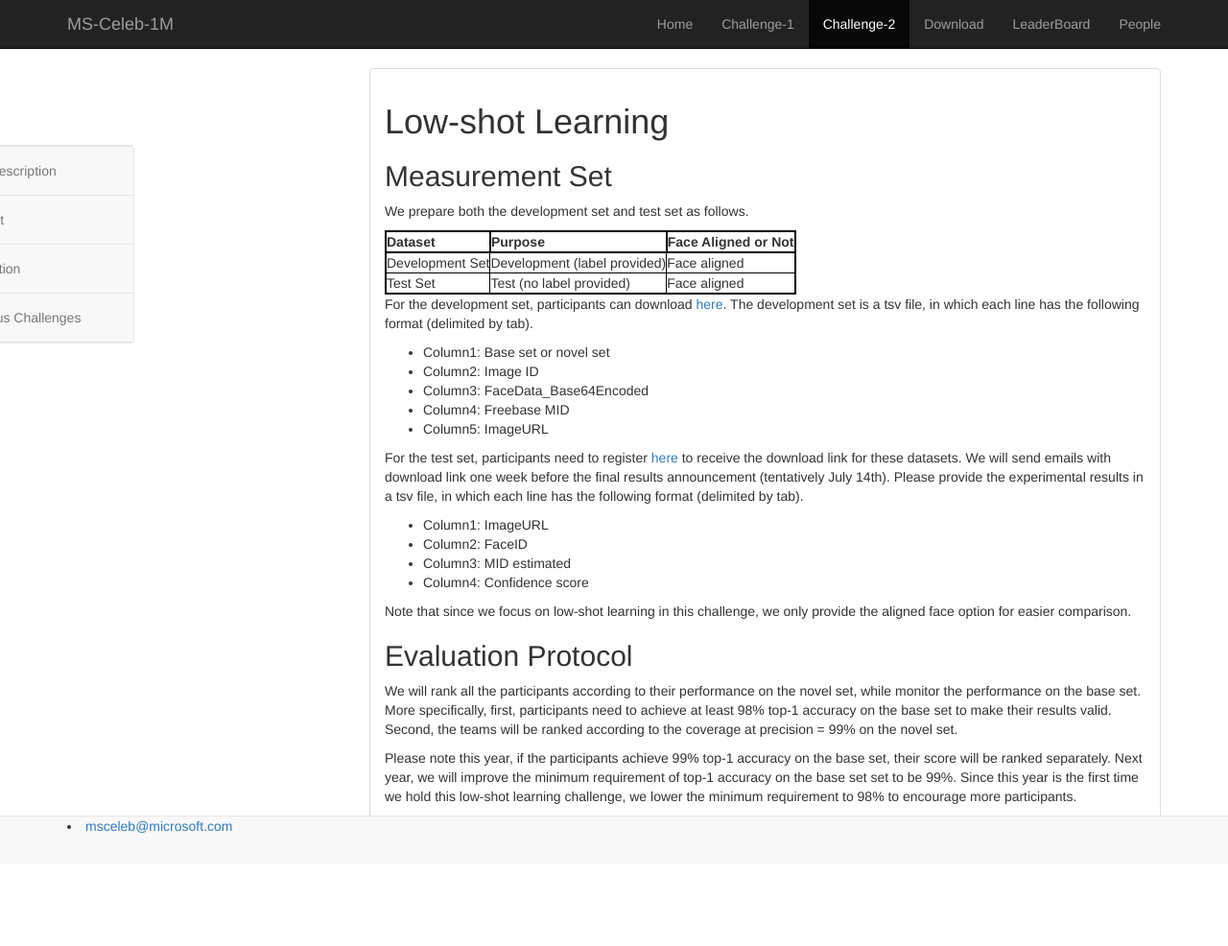
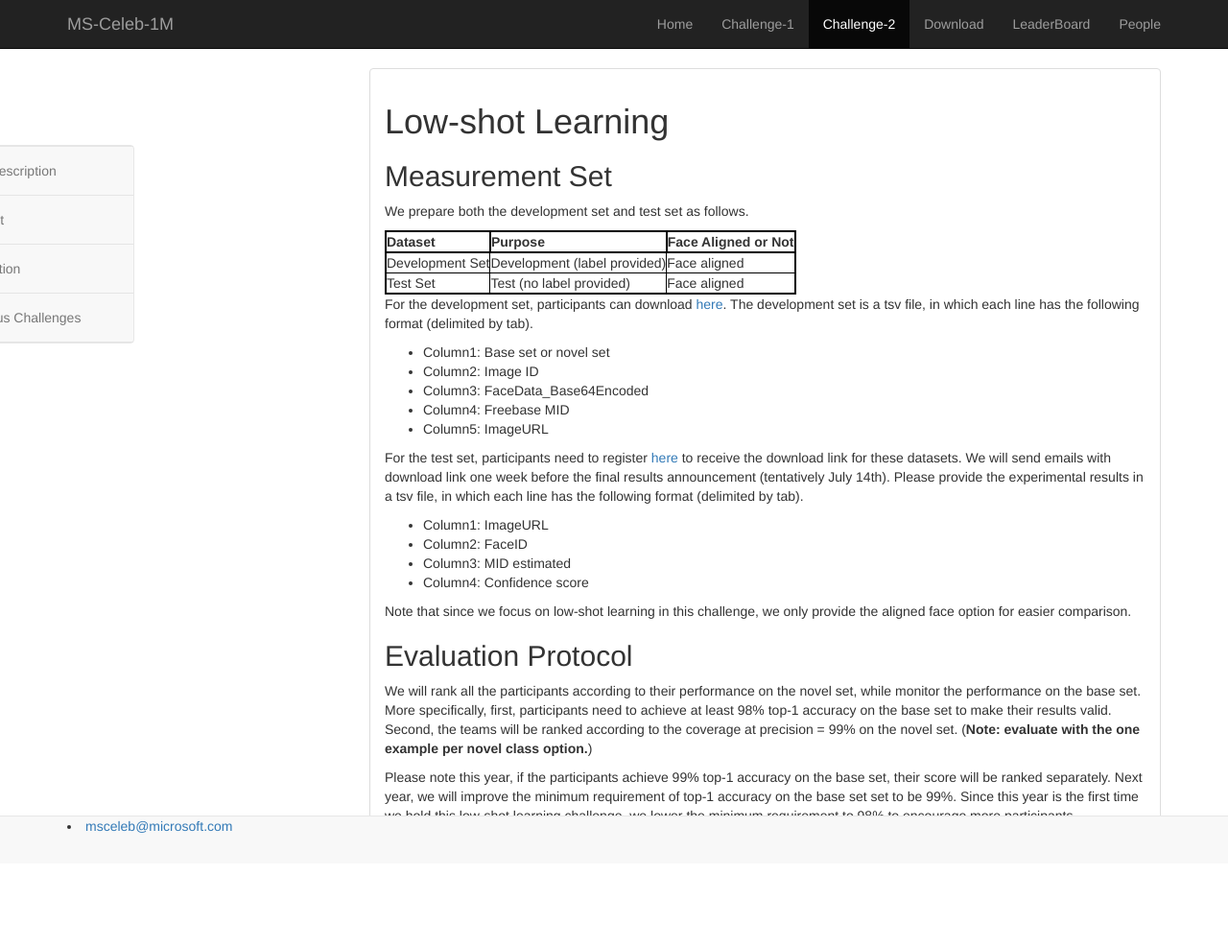
Before and after one commit to vardhman1996/msceleb.github.io, a Jekyll site: the page built from challenge2-evaluation.md, in a window 1280 px wide. Shown: the whole page at 96% size. Built offline with Jekyll 4.4.1, drawn with Linux system fonts in a browser that asks for light colours; nearby versions of some CDN libraries.

Commit message:
New update, emphasize the evaluation protocol on the lowshot learning.

```diff
--- a/challenge2-evaluation.md
+++ b/challenge2-evaluation.md
@@ -44,7 +44,7 @@
 while monitor the performance on the base set.
 More specifically, first, participants need to achieve at least 98% top-1 accuracy on the base set to make
 their results valid.
-Second, the teams will be ranked according to the coverage at precision = 99% on the novel set.
+Second, the teams will be ranked according to the coverage at precision = 99% on the novel set. (**Note: evaluate with the one example per novel class option.**)
 
 Please note this year, if the participants achieve 99% top-1 accuracy on the base set, their score will be ranked separately.
 Next year, we will improve the minimum requirement of top-1 accuracy on the base set set to be 99%.
--- a/index.html
+++ b/index.html
@@ -21,6 +21,7 @@
         </ul>
         <h2 id="News">News</h2>
         <ul>
+            <li>07/11 <a href="https://cmt3.research.microsoft.com/MSCELEB1MW2017">**Paper Submission**</a> open for three tracks: challenge 1, challenge 2, and other topics on face recognition (please refer to <a href="https://www.microsoft.com/en-us/research/wp-content/uploads/2017/04/ICCVWorkshop-CFP.pdf"> call for papers here</a>.)</li>
             <li>07/04 Development set <a href="http://www.msceleb.org/celeb1m/evaluation">for challenge 1</a> and <a href="http://www.msceleb.org/challenge2/evaluation">for challenge 2</a> released! (Note that a separate registration profile needed)</li>
             <li>06/20 <a href="https://cmt3.research.microsoft.com/MSCELEB1MW2017">**Paper Submission**</a> open! (Note that a separate registration profile needed)</li>
             <li>05/25 <a href="http://imhub-eastus2.cloudapp.net:9999">**Challenge Registration**</a> open!</li>
```
